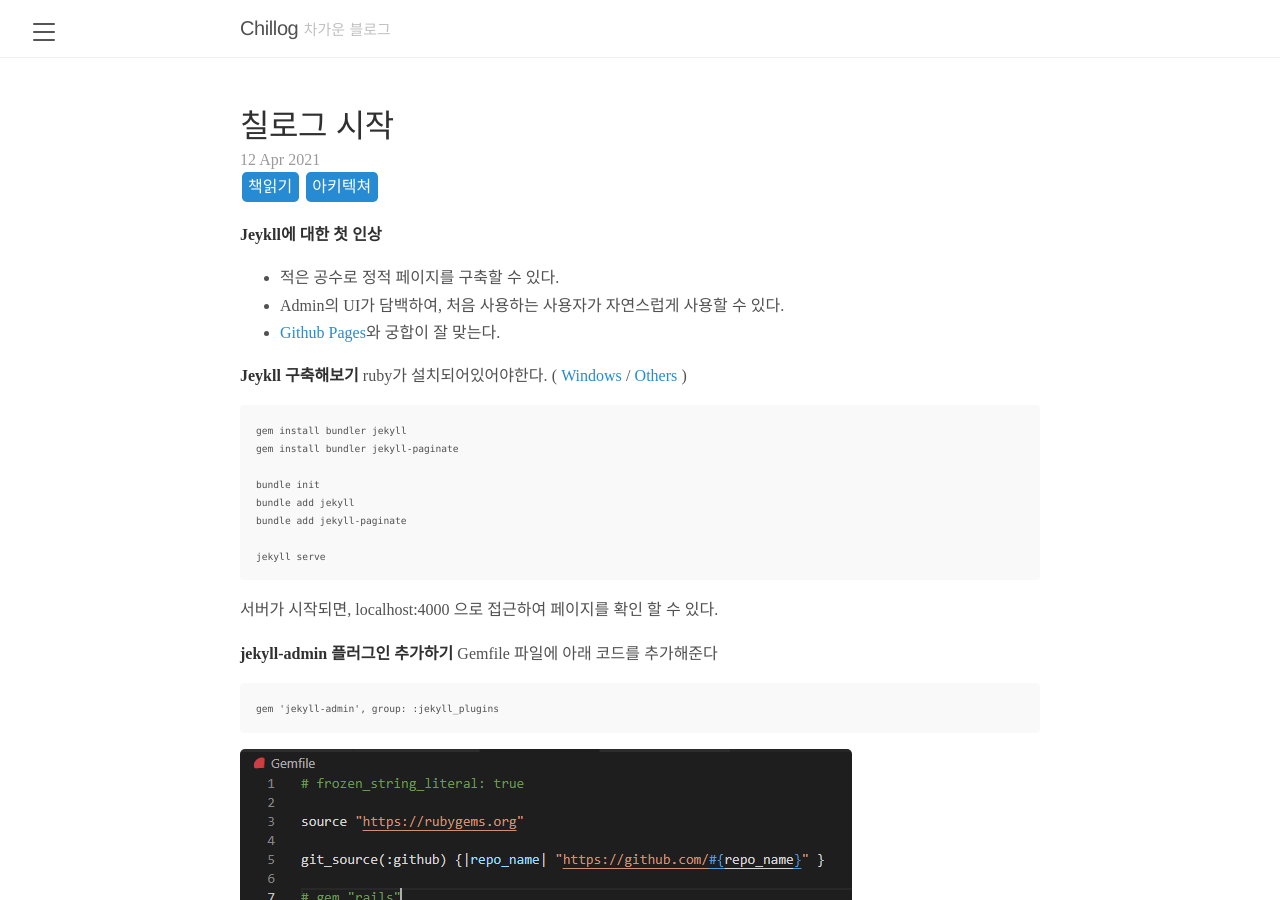
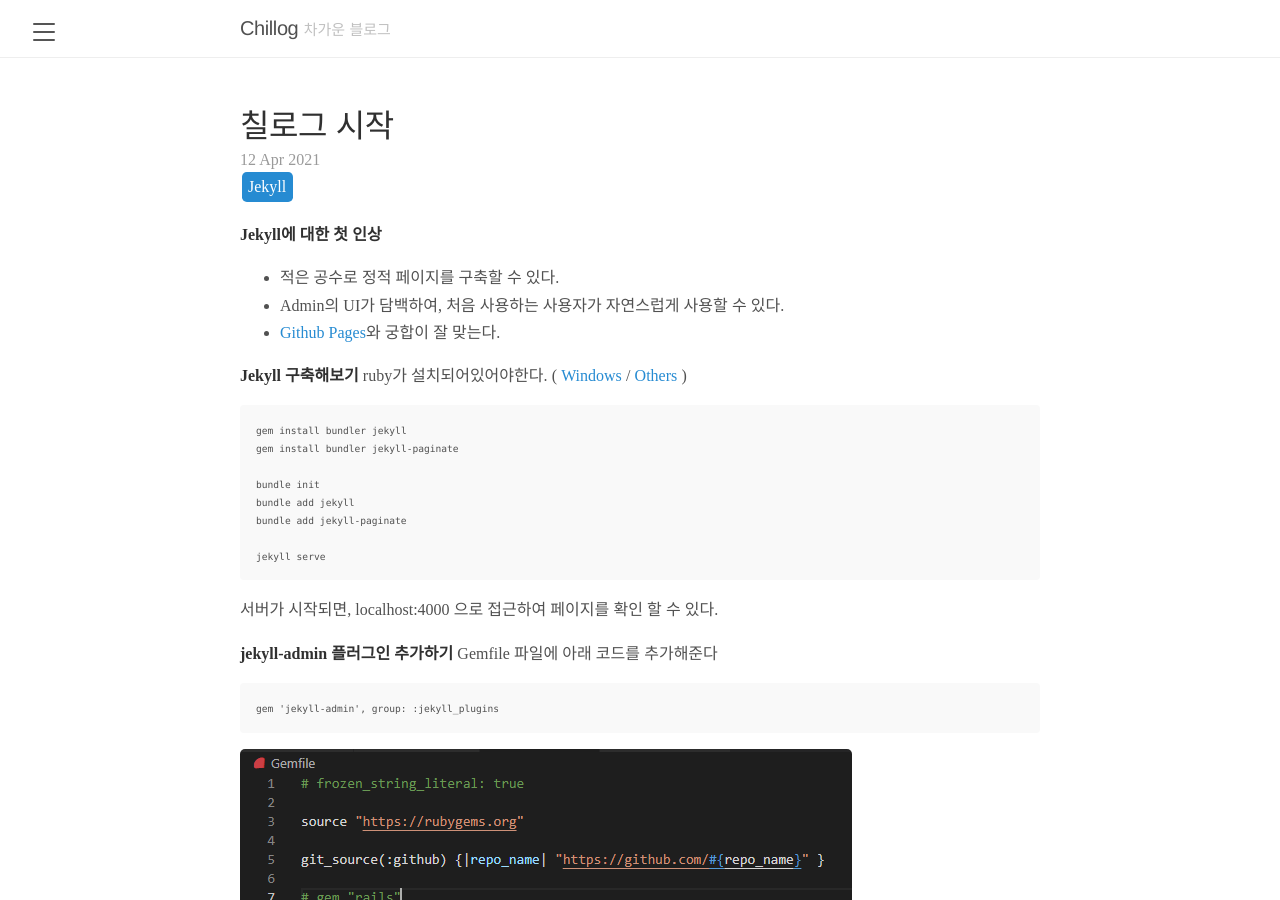
Before and after one commit to chillyMind/chillyMind.github.io, a Jekyll site: the page built from _posts/2021-04-12-starting-chilog.md, in a window 1280 px wide and 900 px high. Built offline with Jekyll 4.4.1, drawn with Linux system fonts in a browser that asks for light colours; some web fonts are replaced.

Commit message:
잘못된 부분 수정

````diff
--- a/_posts/2021-04-12-starting-chilog.md
+++ b/_posts/2021-04-12-starting-chilog.md
@@ -1,15 +1,15 @@
 ---
 layout: post
 title: 칠로그 시작
-tags: [책읽기,아키텍쳐]
+tags: [Jekyll]
 ---
 
-**Jeykll에 대한 첫 인상**
+**Jekyll에 대한 첫 인상**
 * 적은 공수로 정적 페이지를 구축할 수 있다.
 * Admin의 UI가 담백하여, 처음 사용하는 사용자가 자연스럽게 사용할 수 있다.
 * [Github Pages](https://pages.github.com/)와  궁합이 잘 맞는다.
 
-**Jeykll 구축해보기**
+**Jekyll 구축해보기**
 ruby가 설치되어있어야한다. ( [Windows](https://rubyinstaller.org/downloads/) / [Others](https://www.ruby-lang.org/ko/documentation/installation/) )
 
 ```
````
Also changed, not shown: _posts/2022-01-26-Building-Microservices.md (+1 -1 lines).
